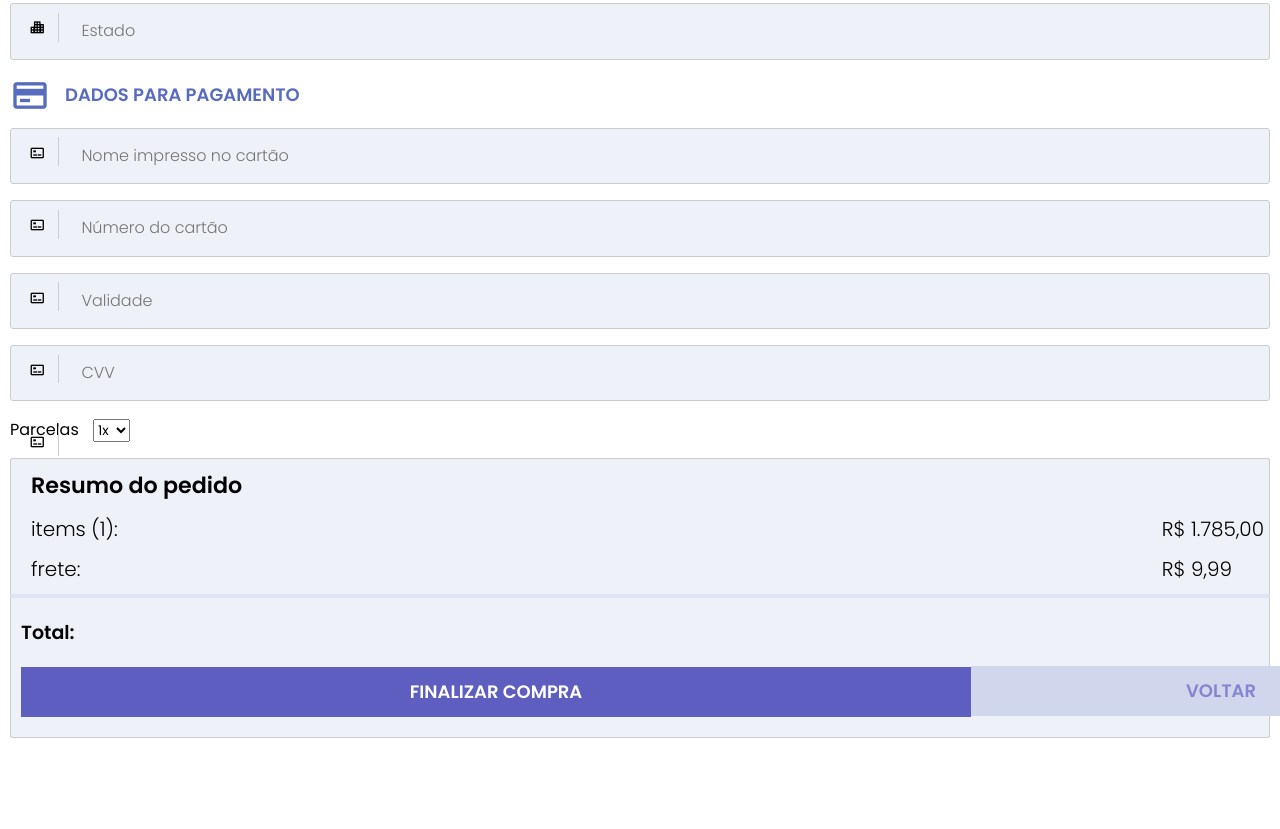
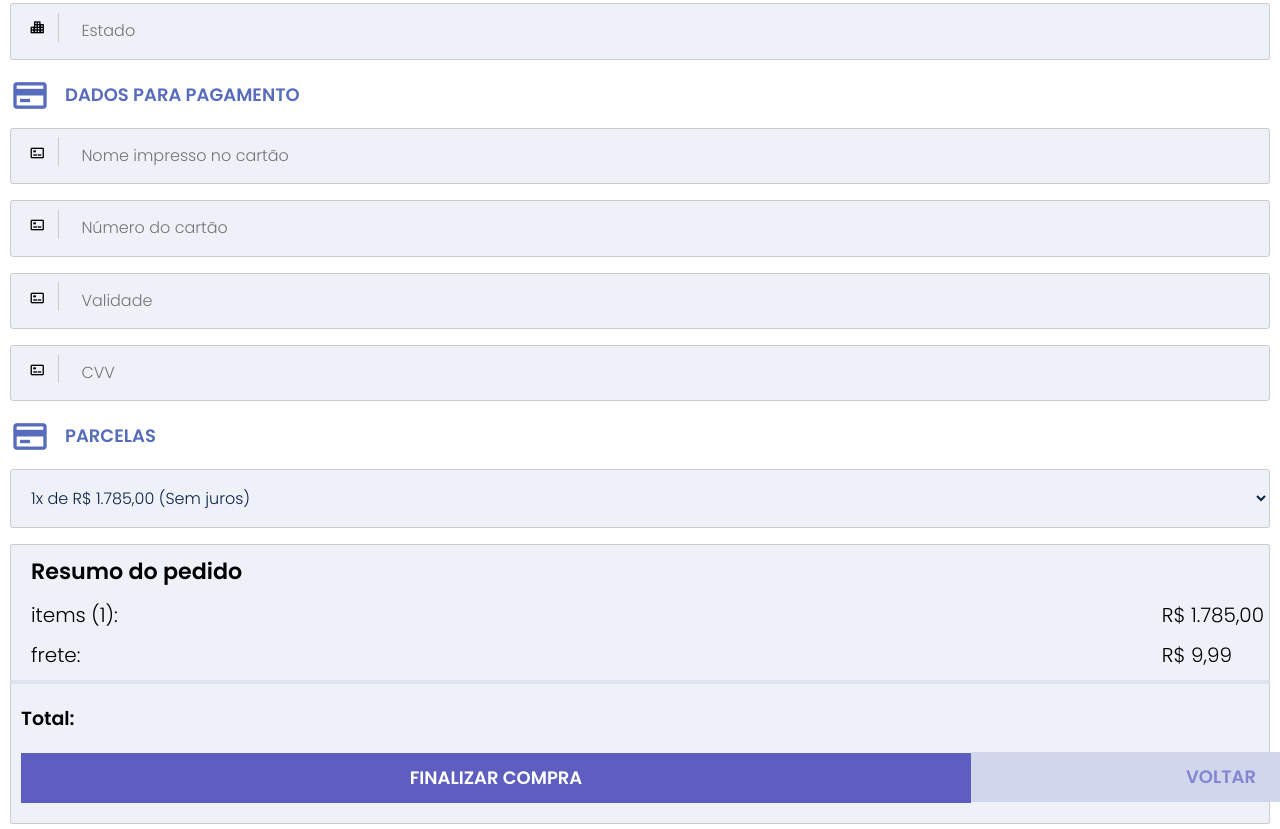
Before and after one commit to 2023-2S-SENAI-SP-FE/nan-projeto-curso, a plain HTML site: page pagamento.html in a window 1280 px wide. Shown: the part 488-1317 px from the top of the page. Before the commit the page ends 1231 px from the top, so only its background shows below. Drawn offline with nearby package versions, Linux system fonts and the light colour scheme; a script that the page names is missing.

Commit message:
style: parcelas

```diff
--- a/pagamento.css
+++ b/pagamento.css
@@ -232,5 +232,25 @@ margin-top: 4px;
 }
 
 #parcelas {
-  margin-left: 10px;
+  width: 100%;
+  padding: 1em;
+  line-height: 1.4;
+  background-color: #EFF1F9;
+  border: 1px solid #CCC;
+  border-radius: 3px;
+  -webkit-transition: 0.35s ease-in-out;
+  -moz-transition: 0.35s ease-in-out;
+  -o-transition: 0.35s ease-in-out;
+  transition: 0.35s ease-in-out;
+  transition: all 0.35s ease-in-out;
+  font-size: 16px;
+  color: #0B2447;
+  font-weight: 300;
 }
+
+#parcelas-titulo {
+  color: #576CBC;
+  font-size: 20px;
+  font-weight: bold;
+
+}
--- a/pagamento.html
+++ b/pagamento.html
@@ -124,20 +124,22 @@
             </div>
         </div>
 
+        <div class="dados-pagamento">
+            <i class='bx bx-credit-card'></i>
+            <h1>PARCELAS</h1>
+        </div>
+
         <div class="input-group">
-            <div class="input-group-icon">
-                <label for="parcelas">Parcelas</label>
+
                 <select name="parcelas" id="parcelas">
-                    <option value="1x">1x</option>
-                    <option value="2x">2x</option>
-                    <option value="3x">3x</option>
-                    <option value="4x">4x</option>
-                    <option value="5x">5x</option>
-                    <option value="6x">6x</option>
+                    <option value="1x">1x de R$ 1.785,00 (Sem juros)</option>
+                    <option value="2x">2x de R$ 892,50 (Sem juros)</option>
+                    <option value="3x">3x de R$ 595,00 (Sem juros)</option>
+                    <option value="4x">4x de R$ 446,25 (Sem juros)</option>
+                    <option value="5x">5x de R$ 357,00 (Sem juros)</option>
+                    <option value="6x">6x de R$ 297,50 (Sem juros)</option>
                 </select>
-                <div class="input-icon">
-                    <i class='bx bx-credit-card-front'></i>
-                </div>
+
             </div>
         </div>
 
```
